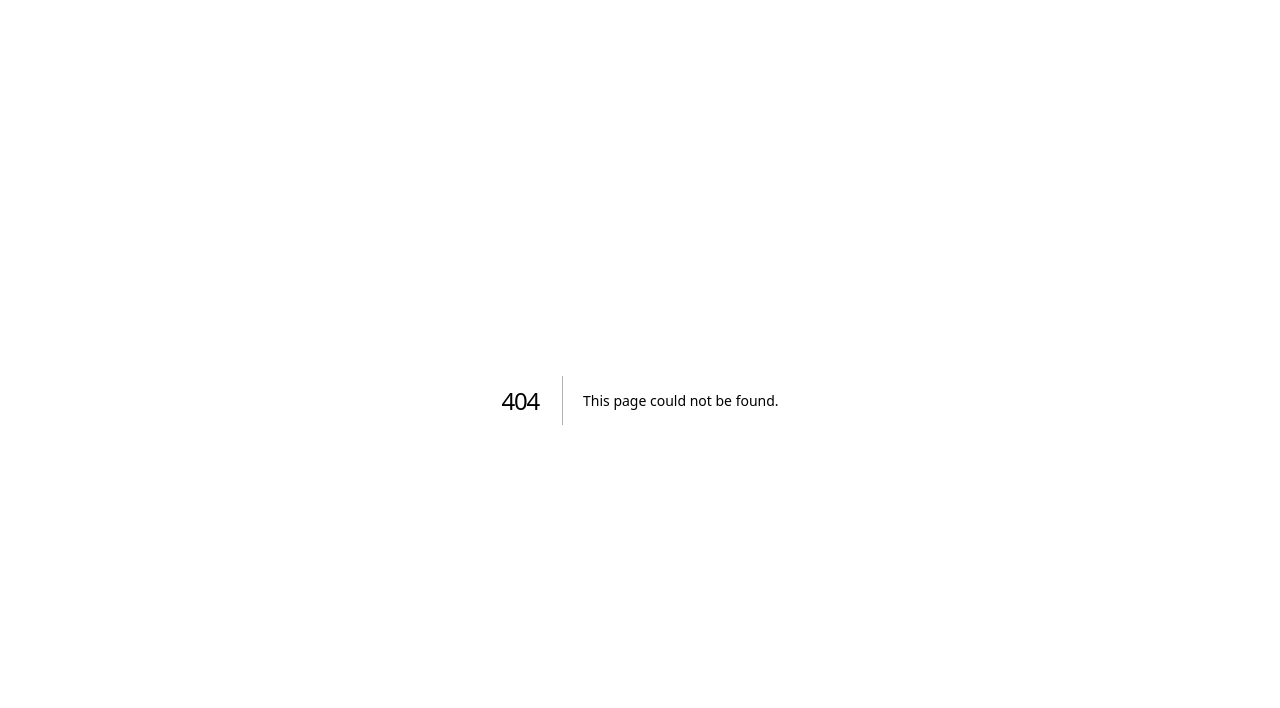
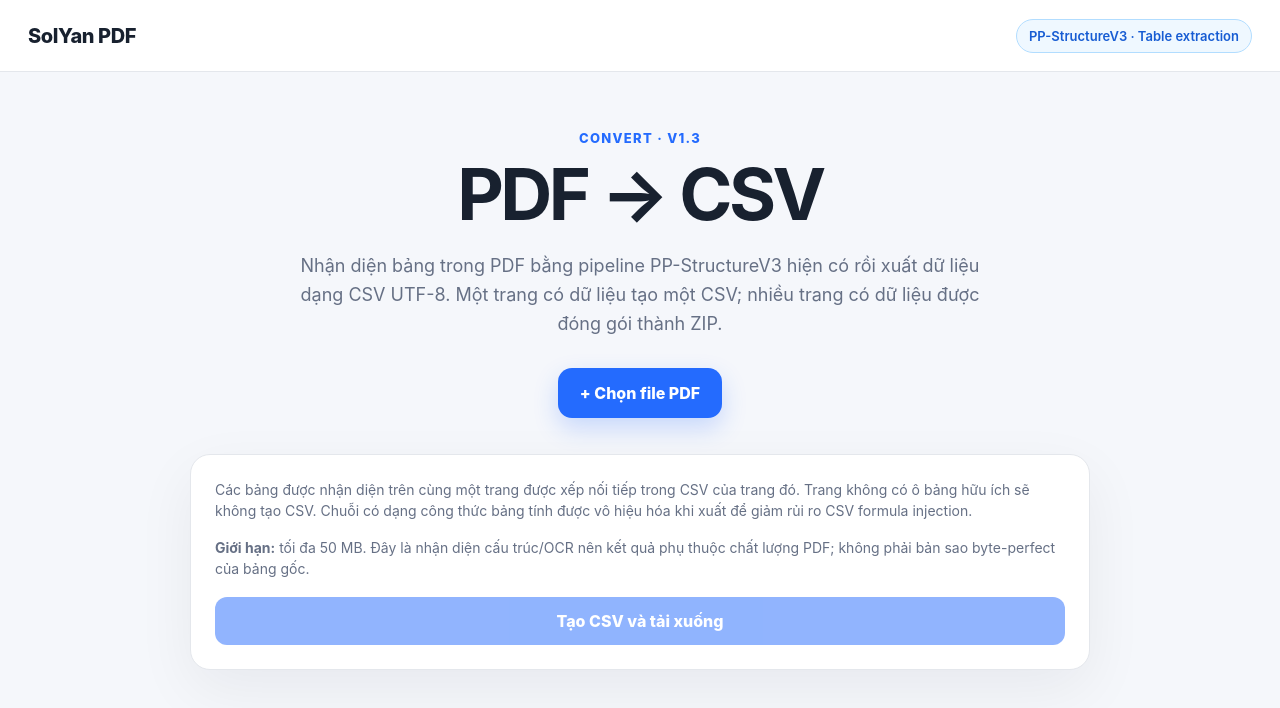
Before and after one commit to solyan842/SolYan-PDF, a Next.js app in the folder frontend/: page /pdf-to-csv in a window 1280 px wide. Before the commit this address had no page. Shown: the top 708 px of the page. Built offline with nearby package versions, Linux system fonts and the light colour scheme; no server answers.

Commit message:
feat: add PDF to CSV frontend

```diff
--- /dev/null
+++ b/frontend/app/pdf-to-csv/page.tsx
@@ -0,0 +1,91 @@
+'use client';
+
+import { ChangeEvent, useState } from 'react';
+
+const API_BASE = process.env.NEXT_PUBLIC_API_URL ?? 'http://localhost:8000';
+const MAX_FILE_SIZE = 50 * 1024 * 1024;
+
+function downloadBlob(blob: Blob, filename: string) {
+  const url = URL.createObjectURL(blob);
+  const anchor = document.createElement('a');
+  anchor.href = url;
+  anchor.download = filename;
+  document.body.appendChild(anchor);
+  anchor.click();
+  anchor.remove();
+  URL.revokeObjectURL(url);
+}
+
+function responseFilename(response: Response, fallback: string) {
+  const disposition = response.headers.get('Content-Disposition') ?? '';
+  const match = /filename="?([^";]+)"?/i.exec(disposition);
+  return match?.[1] ?? fallback;
+}
+
+export default function PdfToCsvPage() {
+  const [file, setFile] = useState<File | null>(null);
+  const [busy, setBusy] = useState(false);
+  const [error, setError] = useState('');
+  const [result, setResult] = useState('');
+
+  function onFile(event: ChangeEvent<HTMLInputElement>) {
+    const selected = event.target.files?.[0] ?? null;
+    if (selected && selected.size > MAX_FILE_SIZE) {
+      setFile(null);
+      setError('PDF vượt giới hạn 50 MB của pipeline nhận diện bảng.');
+      event.target.value = '';
+      return;
+    }
+    setFile(selected);
+    setError('');
+    setResult('');
+  }
+
+  async function run() {
+    if (!file) return;
+    setBusy(true);
+    setError('');
+    setResult('');
+    try {
+      const body = new FormData();
+      body.append('file', file);
+      const response = await fetch(`${API_BASE}/pdf/to-csv`, { method: 'POST', body });
+      if (!response.ok) {
+        let message = `HTTP ${response.status}`;
+        try { const payload = await response.json(); message = payload.detail ?? message; } catch {}
+        throw new Error(message);
+      }
+      const files = Number(response.headers.get('X-SolYan-CSV-Files') ?? 1);
+      const engine = response.headers.get('X-SolYan-CSV-Engine') ?? 'PP-StructureV3';
+      const isZip = response.headers.get('Content-Type')?.includes('application/zip') ?? false;
+      const fallback = isZip ? 'solyan-pdf-csv.zip' : 'solyan-pdf.csv';
+      const blob = await response.blob();
+      downloadBlob(blob, responseFilename(response, fallback));
+      setResult(files > 1
+        ? `Đã trích ${files} bảng/trang dữ liệu bằng ${engine} và đóng gói thành ZIP.`
+        : `Đã trích 1 bảng/trang dữ liệu thành CSV bằng ${engine}.`);
+    } catch (cause) {
+      setError(cause instanceof Error ? cause.message : 'Không thể chuyển PDF sang CSV.');
+    } finally {
+      setBusy(false);
+    }
+  }
+
+  return <main className="shell">
+    <header className="topbar"><a className="brand" href="/">SolYan PDF</a><div className="privacy-pill server-pill">PP-StructureV3 · Table extraction</div></header>
+    <section className="hero compact-hero">
+      <p className="eyebrow">CONVERT · V1.3</p>
+      <h1>PDF → CSV</h1>
+      <p className="subtitle">Nhận diện bảng trong PDF bằng pipeline PP-StructureV3 hiện có rồi xuất dữ liệu dạng CSV UTF-8. Một trang có dữ liệu tạo một CSV; nhiều trang có dữ liệu được đóng gói thành ZIP.</p>
+      <label className="picker"><input type="file" accept="application/pdf,.pdf" onChange={onFile}/><span>+ Chọn file PDF</span></label>
+    </section>
+    <section className="workspace form-workspace">
+      {file && <p className="selected-file">Đã chọn: <strong>{file.name}</strong></p>}
+      <p className="hint">Các bảng được nhận diện trên cùng một trang được xếp nối tiếp trong CSV của trang đó. Trang không có ô bảng hữu ích sẽ không tạo CSV. Chuỗi có dạng công thức bảng tính được vô hiệu hóa khi xuất để giảm rủi ro CSV formula injection.</p>
+      <p className="hint"><strong>Giới hạn:</strong> tối đa 50 MB. Đây là nhận diện cấu trúc/OCR nên kết quả phụ thuộc chất lượng PDF; không phải bản sao byte-perfect của bảng gốc.</p>
+      {result && <div className="result-box">{result}</div>}
+      {error && <div className="error">{error}</div>}
+      <button className="merge-button" type="button" onClick={run} disabled={!file || busy}>{busy ? 'Đang nhận diện bảng…' : 'Tạo CSV và tải xuống'}</button>
+    </section>
+  </main>;
+}
```
